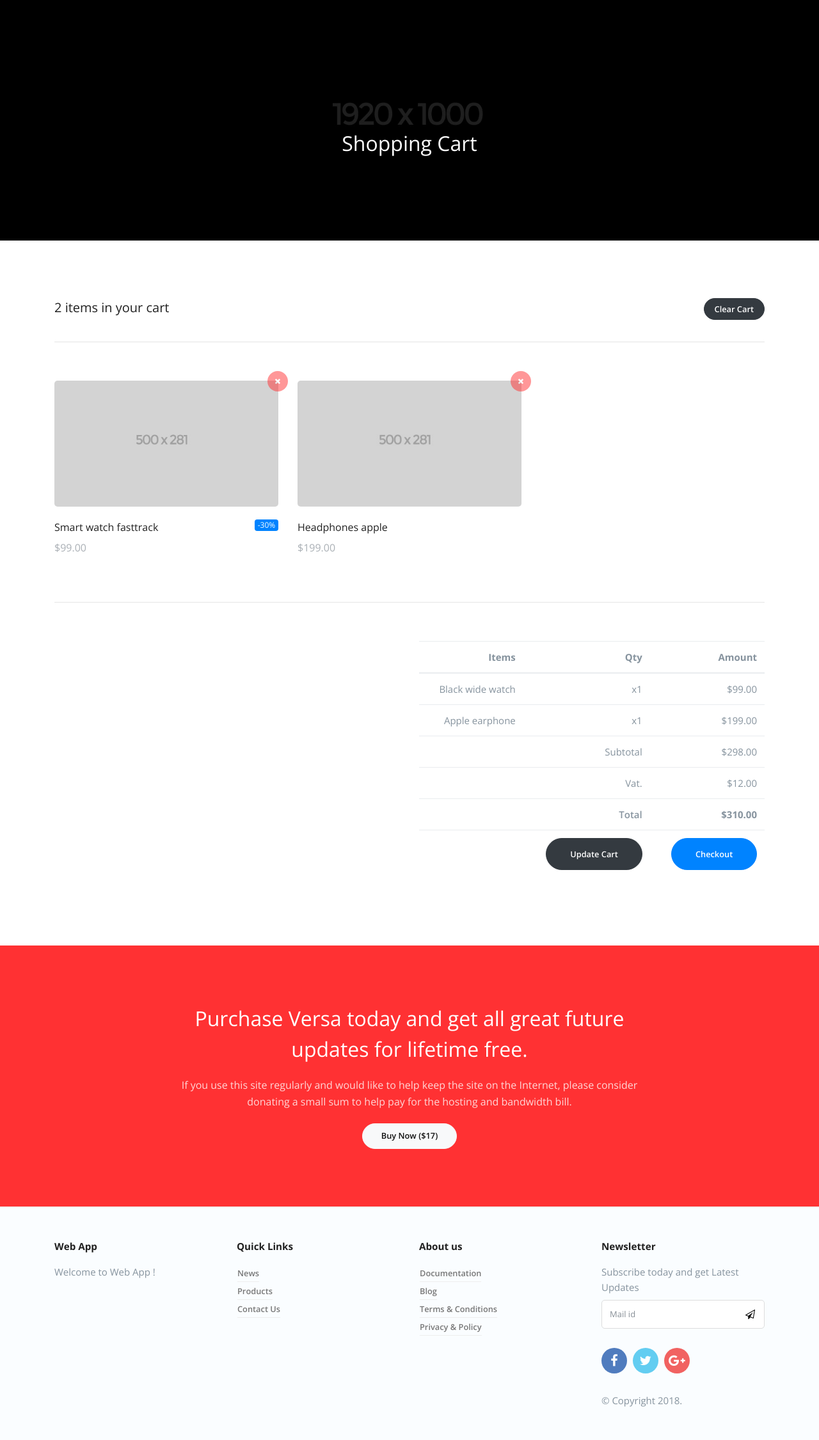
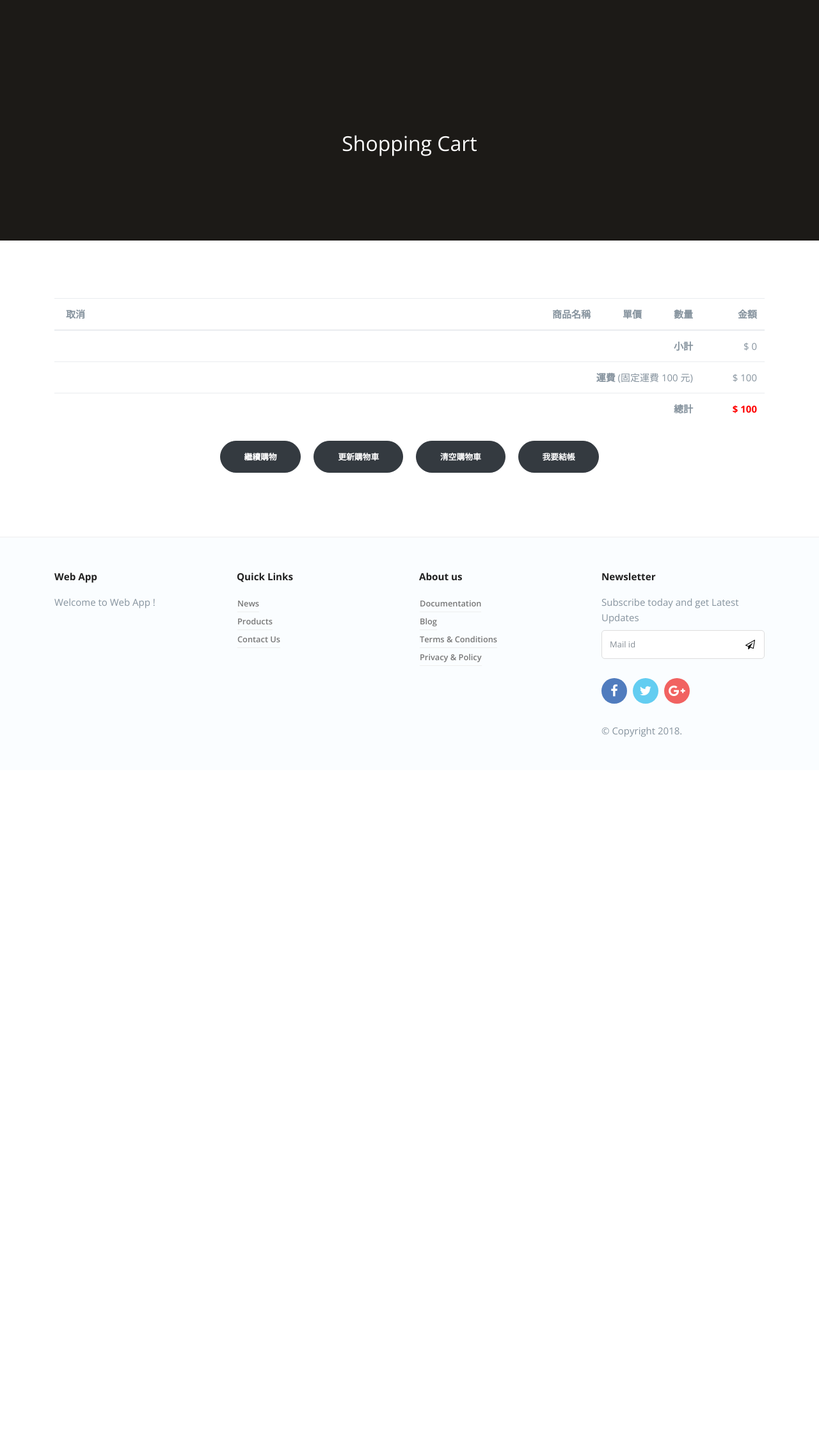
Before and after one commit to chiksumwong/django-webapp, a Django app: page /cart/ in a window 1280 px wide. Shown: the part 69-2320 px from the top of the page at 64% size. After the commit the page ends 1221 px from the top, so only its background shows below. Run offline with Django 3.2, Linux system fonts and the light colour scheme; some libraries are stand-ins or nearby versions.

Commit message:
Added Cart Page

```diff
--- a/templates/app.html
+++ b/templates/app.html
@@ -14,6 +14,9 @@
 
     <!-- CSS -->
     {% block css %}{% endblock %}
+
+    <!--Scripts-->
+    {% block script %}{% endblock %}
 
     <!-- Website Icon -->
     <link rel="icon" href="{% static "images/www_logo.png" %}">
--- a/templates/shop/shop-cart.html
+++ b/templates/shop/shop-cart.html
@@ -1,11 +1,22 @@
 {% extends 'app.html' %}
+{% load staticfiles %}
 
 {% block title %} <title>WEB APP</title> {% endblock %}
 
+{% block script %}
+  <script type="text/javascript">
+    function confirmLink(message) { //v1.0
+    if(message == "") message = "確定";
+      document.returnValue = confirm(message);
+    }
+  </script>
+{% endblock %}
+
 {% block content %}
 <!--page title-->
-        <div class="dzsparallaxer auto-init height-is-based-on-content "  data-options='{   direction: "reverse"}'>
-                <div class="divimage dzsparallaxer--target " style="width: 101%; height: 130%; background-image: url(images/bg-3.jpg)">
+<div class="dzsparallaxer auto-init height-is-based-on-content " data-options='{   direction: "reverse"}'>
+    <div class="divimage dzsparallaxer--target "
+         style="width: 101%; height: 130%">
     </div>
 
     <div class="container pt100 pb70">
@@ -15,108 +26,73 @@
             </div>
         </div>
     </div>
-            </div><!--parallax-->
-            <!--/.page-title-->
+</div>
 
+<!--Shopping Cart-->
 <div class="container pt90 pb50">
-                 <div class="clearfix mb30">
-                     <a href="#" class="btn btn-dark btn-rounded float-right">Clear Cart</a>
-                    <h5>2 items in your cart</h5>
-                </div>
-                <hr class="mb60">
+    <div class="row cart-table mb40">
+        <div class="col-md-12 ml-auto">
 
-                <div class="row cart-products">
-                    <div class="col-md-4 mb40">
-                        <div class="shop-item-card">
-                            <a class="close" href="#" data-toggle="tooltip" data-placement="top" title="Remove"><i class="fa fa-times"></i></a>
-                            <img src="images/shop/1.jpg" alt="" class="img-fluid mb20">
-                            <h5 class="font600 h6">
-                                <span class="float-right badge badge-primary">-30%</span>
-                                Smart watch fasttrack
-                            </h5>
-                            <p class="lead text-muted">$99.00</p>
-                        </div>
-                    </div>
-                    <div class="col-md-4 mb40">
-                        <div class="shop-item-card">
-                                                    <a class="close" href="#" data-toggle="tooltip" data-placement="top" title="Remove"><i class="fa fa-times"></i></a>
-                            <img src="images/shop/2.jpg" alt="" class="img-fluid mb20">
-                            <h5 class="font600 h6">
-                                Headphones apple
-                            </h5>
-                            <p class="lead text-muted">$199.00</p>
-                        </div>
-                    </div>
-                </div><hr class="mb60">
-                <div class="row cart-table mb40">
-                    <div class="col-md-6 ml-auto">
+            <form action="/addtocart/update/" method="post" name="form1" id="form1">
+                {% csrf_token %}
                 <table class="table table-responsive table-hover">
                     <thead>
                     <tr>
-                                <th>Items</th>
-                                 <th>Qty</th>
-                                 <th>Amount</th>
+                        <th width="60" align="center"><strong>取消</strong></th>
+                        <th align="left"><strong>商品名稱</strong></th>
+                        <th width="80" align="center"><strong>單價</strong></th>
+                        <th width="80" align="center"><strong>數量</strong></th>
+                        <th width="100" align="center"><strong>金額</strong></th>
                     </tr>
                     </thead>
+
                     <tbody>
+                    <!--Items-->
+                    {% for unit in cartlist1 %}
                     <tr>
-                                    <td>
-                                        Black wide watch
+                        <td bgcolor="#FFFFFF">
+                            <a href="/addtocart/remove/{{forloop.counter0}}" class="delcart" onClick="confirmLink('您確定要刪除這個商品嗎？'); return document.returnValue">刪除</a>
                         </td>
-                                    <td>x1</td>
-                                    <td>$99.00</td>
+                        <td align="left" bgcolor="#FFFFFF">{{unit.0}}</td>
+                        <td width="80" align="center" bgcolor="#FFFFFF">$ {{unit.1}}</td>
+                        <td width="80" align="center" bgcolor="#FFFFFF">
+                            <input name="qty{{forloop.counter0}}" type="text" id="qty{{forloop.counter0}}" value="{{unit.2}}" size="2"/>
+                        </td>
+                        <td width="100" align="center" bgcolor="#FFFFFF"><strong>$ {{unit.3}}</strong></td>
+                    </tr>
+                    {% endfor %}
+
+                    <tr>
+                        <td colspan="4" align="left" bgcolor="#FFFFFF" class="upline"><strong>小計</strong></td>
+                        <td align="center" bgcolor="#FFFFFF" class="upline"> $ {{total}}</td>
                     </tr>
                     <tr>
-                                    <td>
-                                        Apple earphone
+                        <td colspan="4" align="left" bgcolor="#FFFFFF" class="upline"><strong>運費</strong> (固定運費 100 元)
                         </td>
-                                    <td>x1</td>
-                                    <td>$199.00</td>
+                        <td width="100" align="center" bgcolor="#FFFFFF" class="upline">$ 100</td>
                     </tr>
                     <tr>
-                                    <td>
-
-                                    </td>
-                                    <td>Subtotal</td>
-                                    <td>$298.00</td>
-                                </tr>
-                                <tr>
-                                    <td>
-
-                                    </td>
-                                    <td>Vat.</td>
-                                    <td>$12.00</td>
-                                </tr>
-                                <tr>
-                                    <td>
-
-                                    </td>
-                                    <td class="font600">Total</td>
-                                    <td class="font700">$310.00</td>
-                                </tr>
-                                <tr>
-                                    <td></td>
-                                    <td><a href="#" class="btn btn-rounded btn-dark btn-xl">Update Cart</a></td>
-                                    <td><a href="#" class="btn btn-primary btn-rounded btn-xl">Checkout</a></td>
+                        <td colspan="4" align="left" bgcolor="#FFFFFF"><strong>總計</strong></td>
+                        <td align="center" bgcolor="#FFFFFF"><strong><font color="#FF0000">$
+                            {{grandtotal}}</font></strong></td>
                     </tr>
                     </tbody>
                 </table>
+
+                <!--Buttons-->
+                <table border="0" align="center" cellpadding="10" cellspacing="0">
+                    <tr>
+                        <td><input type="button" name="Continue" value="繼續購物" onclick="window.location='/index/'" class="btn btn-rounded btn-dark btn-xl"/></td>
+                        <td><input name="Submit" type="submit" id="Submit" value="更新購物車" class="btn btn-rounded btn-dark btn-xl"></td>
+                        <td><input name="Empty" type="button" id="Empty" onclick="window.location='/addtocart/empty/'" value="清空購物車" class="btn btn-rounded btn-dark btn-xl"/></td>
+                        <td><input name="Order" type="button" id="Order" onclick="window.location='/cartorder/'" value="我要結帳" class="btn btn-rounded btn-dark btn-xl"/></td>
+                    </tr>
+                </table>
+
+            </form>
         </div>
     </div>
 </div>
-            <div class="bg-danger pt90 pb90">
-                <div class="container">
-                    <div class="row">
-                        <div class="col-md-8 mr-auto ml-auto text-center">
-                            <h3 class="text-white h2 mb20">
-                                Purchase Versa today and get all great future updates for lifetime free.
-                            </h3>
-                            <p class="lead text-white text-muted mb20">
-                                If you use this site regularly and would like to help keep the site on the Internet, please consider donating a small sum to help pay for the hosting and bandwidth bill.
-                            </p>
-                            <a href="#" class="btn btn-light btn-lg btn-rounded">Buy Now ($17)</a>
-                        </div>
-                    </div>
-                </div>
-            </div>
+
+
 {% endblock %}
```
Lines whose indentation alone changed are shown as unchanged.
